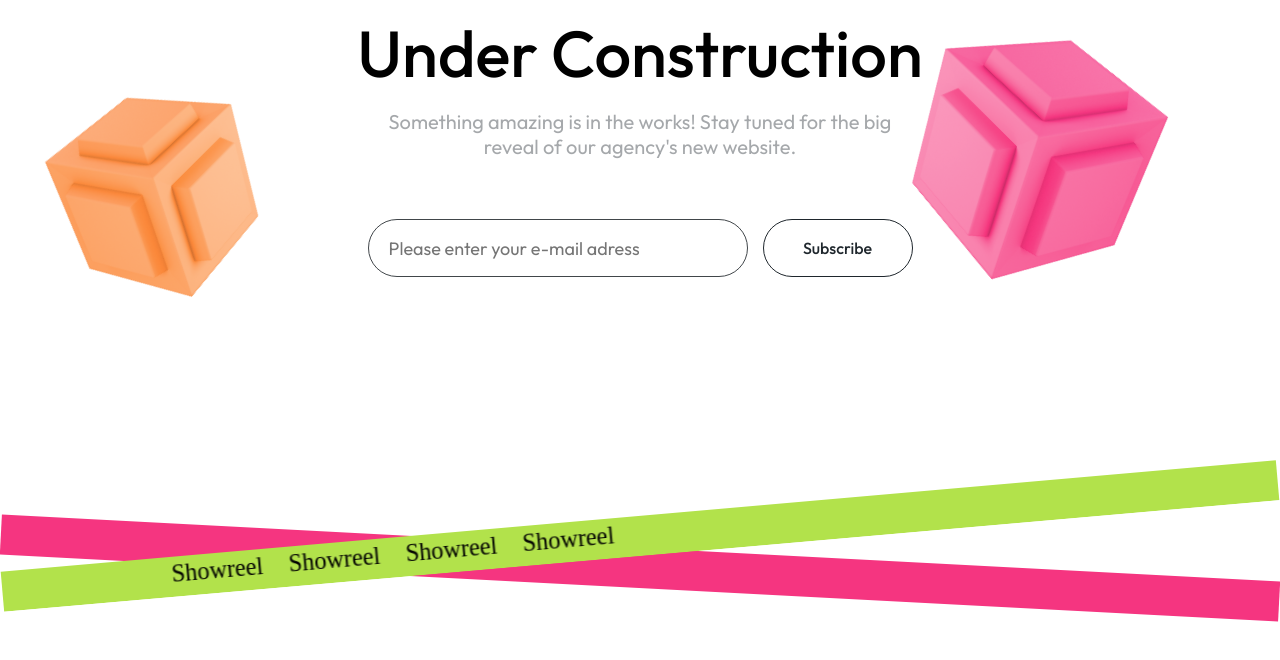
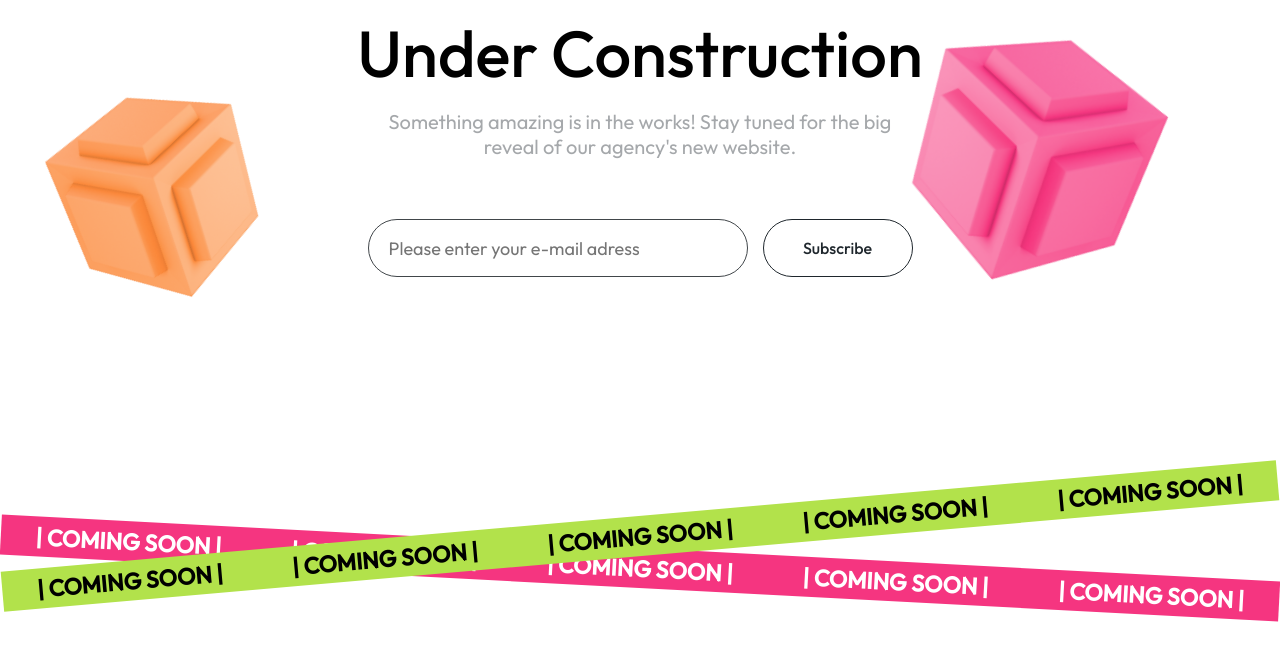
Before and after one commit to sowntharyasparkklez/coming-soon, a plain HTML site: page index.html in a window 1280 px wide. Shown: the part 132-792 px from the top of the page. Drawn offline with nearby package versions, Linux system fonts and the light colour scheme.

Commit message:
Add files via upload

```diff
--- a/index.html
+++ b/index.html
@@ -35,25 +35,33 @@
         </div>
         <div class="cross-container">
         <div class="cross-line-pink">
-
+            <div class="cb-tagreel-row">
+				<div class="cb-tagreel-item"><span>| COMING SOON |</span></div>
+				<div class="cb-tagreel-item "><span>| COMING SOON |</span></div>
+				<div class="cb-tagreel-item"><span>| COMING SOON |</span></div>
+				<div class="cb-tagreel-item"><span>| COMING SOON |</span></div>
+				<div class="cb-tagreel-item"><span>| COMING SOON |</span></div>
+                <div class="cb-tagreel-item"><span>| COMING SOON |</span></div>
+				<div class="cb-tagreel-item"><span>| COMING SOON |</span></div>
+				<div class="cb-tagreel-item"><span>| COMING SOON |</span></div>
+			</div>
         </div>
 
         <div class="cross-line-green">
-            <nav class="menu">
-                <div class="menu__item">
-                  <div class="marquee">
-                    <div class="marquee__inner">
-                      <span>Showreel</span>
-                      <span>Showreel</span>
-                      <span>Showreel</span>
-                      <span>Showreel</span>
-                    </div>
-                  </div>
-                </div>
-              </nav>
+            <div class="cb-tagreel-row">
+				<div class="cb-tagreel-item"><span>| COMING SOON |</span></div>
+				<div class="cb-tagreel-item "><span>| COMING SOON |</span></div>
+				<div class="cb-tagreel-item"><span>| COMING SOON |</span></div>
+				<div class="cb-tagreel-item"><span>| COMING SOON |</span></div>
+				<div class="cb-tagreel-item"><span>| COMING SOON |</span></div>
+                <div class="cb-tagreel-item"><span>| COMING SOON |</span></div>
+				<div class="cb-tagreel-item"><span>| COMING SOON |</span></div>
+				<div class="cb-tagreel-item"><span>| COMING SOON |</span></div>
+			</div>
         </div>
         </div>
     </section>
-
+    <script src='https://cdnjs.cloudflare.com/ajax/libs/gsap/3.5.1/gsap.min.js'></script>
+    <script src="js/main.js"></script>
 </body>
 </html>
--- a/style.css
+++ b/style.css
@@ -10,6 +10,7 @@
     margin: 0;
     padding: 0;
     box-sizing: border-box;
+    overflow: hidden!important;
 }
 img{
     width: 100%;
@@ -74,7 +75,7 @@ input:focus{
     border: 1px solid orangered;
 
 }
- button{
+button {
     font-family: "Outfit-Medium";
     font-weight: 500;
     font-size: 16px;
@@ -85,8 +86,37 @@ input:focus{
     border-radius: 40px;
     background: transparent;
     cursor: pointer;
-}
+    padding: 15px 25px;
+    z-index: 1;
+    position: relative;
+    transition: all 250ms;
+    overflow: hidden;
+   }
 
+   button::before {
+    content: "";
+    position: absolute;
+    top: 0;
+    left: 0;
+    height: 100%;
+    width: 0;
+    border-radius: 15px;
+    background: linear-gradient(to left,#F53580,#fb873a);
+    z-index: -1;
+    -webkit-box-shadow: 4px 8px 19px -3px rgba(0,0,0,0.27);
+    box-shadow: 4px 8px 19px -3px rgba(0,0,0,0.27);
+    transition: all 250ms;
+
+   }
+
+   button:hover {
+    color: #fff;
+    border: none;
+   }
+
+   button:hover::before {
+    width: 100%;
+   }
 .cross-line-pink {
     width: 100%;
     height: 50px;
@@ -94,6 +124,7 @@ input:focus{
      position: absolute;
     bottom: 12%;
     transform: rotate(3deg);
+    overflow: hidden;
 }
 .cross-line-green {
     width: 100%;
@@ -103,6 +134,7 @@ input:focus{
     bottom: 15%;
     transform: rotate(-5deg);
      z-index: 99;
+     overflow: hidden;
 }
 .cube-orange {
     position: absolute;
@@ -121,6 +153,7 @@ input:focus{
     }
     70%{
         rotate: -70deg;
+
     }
     90%{
         rotate: -120deg;
@@ -153,119 +186,38 @@ input:focus{
      animation: cube infinite 2s alternate-reverse;
 }
 
-/*  */
-.marquee {
-	position: absolute;
-	top: 0;
-	left: 0;
-	width:100%;
-	overflow: hidden;
-	pointer-events: none;
-	mix-blend-mode: color-burn;
+
+
+/* GSAP Code */
+
+.cb-tagreel-row {
+	display: flex;
+	position: relative;
+	text-align: center;
+	white-space: nowrap;
 }
 
-.marquee__inner {
-	width: fit-content;
-	display: flex;
+.cb-tagreel-item {
+    font-family:"Outfit-Medium";
+    font-weight: 600;
 	position: relative;
-	transform: translate3d(var(--move-initial), 0, 0);
-	animation: marquee 5s linear infinite;
-	animation-play-state: paused;
-	opacity: 0;
-	transition: opacity 0.1s;
+    font-size: 40px;
+    line-height: 50px;
+	flex: 0 0 20%;
+	text-transform: uppercase;
 }
 
-.marquee .marquee__inner {
-	animation-play-state: running;
-	opacity: 1;
-	transition-duration: 0.4s;
+.cb-tagreel-item.-stroke {
+	color: transparent;
+	text-shadow: none;
+	-webkit-text-stroke: 2px rgba(0, 0, 0, 0.2);
 }
 
-/* .marquee span {
-  text-align: center;
-	white-space: nowrap;
-	font-size: var(--item-font-size);
-	padding: 0 1vw;
-	font-weight: 900;
-	line-height: 1.15;
-  font-style: italic;
-} */
-.marquee span {
-    padding-top: 3px!important;
-    /* text-align: center; */
-    /* white-space: nowrap; */
-    font-size: 1.9vw;
-    padding: 0 1vw;
-    font-weight: 500;
-    /* font-size: 21px; */
-    /* line-height: 1.15; */
+.cb-tagreel-item span {
+	position: relative;
+	display: inline-block;
+	z-index: 1;
 }
-
-@keyframes marquee {
-	0% {
-		transform: translate3d(var(--move-initial), 0, 0);
-	}
-
-	100% {
-		transform: translate3d(var(--move-final), 0, 0);
-	}
+.cross-line-pink .cb-tagreel-item{
+    color: #fff;
 }
-*,
-*::after,
-*::before {
-	box-sizing: border-box;
-}
-
-:root {
-	font-size: 15px;
-}
-
-.credits{
-  position: absolute;
-  bottom: 20px;
-  left: 50px;
-}
-
-a {
-  color : white;
-}
-
-/* body {
-	 margin: 0;
-	--color-text: #dedede;
-	--color-bg: #1a1a1a;
-	color: var(--color-text);
-	background-color: var(--color-bg);
-	-webkit-font-smoothing: antialiased;
-	-moz-osx-font-smoothing: grayscale;
-	font-family: sofia-pro, sans-serif;
-}  */
-
-/* .menu {
-	-webkit-touch-callout: none;
-	-webkit-user-select: none;
-	-moz-user-select: none;
-	-ms-user-select: none;
-	user-select: none;
-	padding: 10vh 0 25vh;
-	--marquee-width: 100vw;
-	--offset: 20vw;
-	--move-initial: calc(-25% + var(--offset));
-	--move-final: calc(-50% + var(--offset));
-	--item-font-size: 10vw;
-	counter-reset: menu;
-} */
-.menu {
-    /* -webkit-touch-callout: none;
-    -webkit-user-select: none;
-    -moz-user-select: none;
-    -ms-user-select: none; */
-    /* user-select: none; */
-    /* padding: 10vh 0 25vh; */
-    /* --marquee-width: 100vw; */
-    --offset: 20vw;
-    --move-initial: calc(-21% + var(--offset));
-    --move-final: calc(-52% + var(--offset));
-    --item-font-size: 2vw;
-    /* counter-reset: menu; */
-}
```
